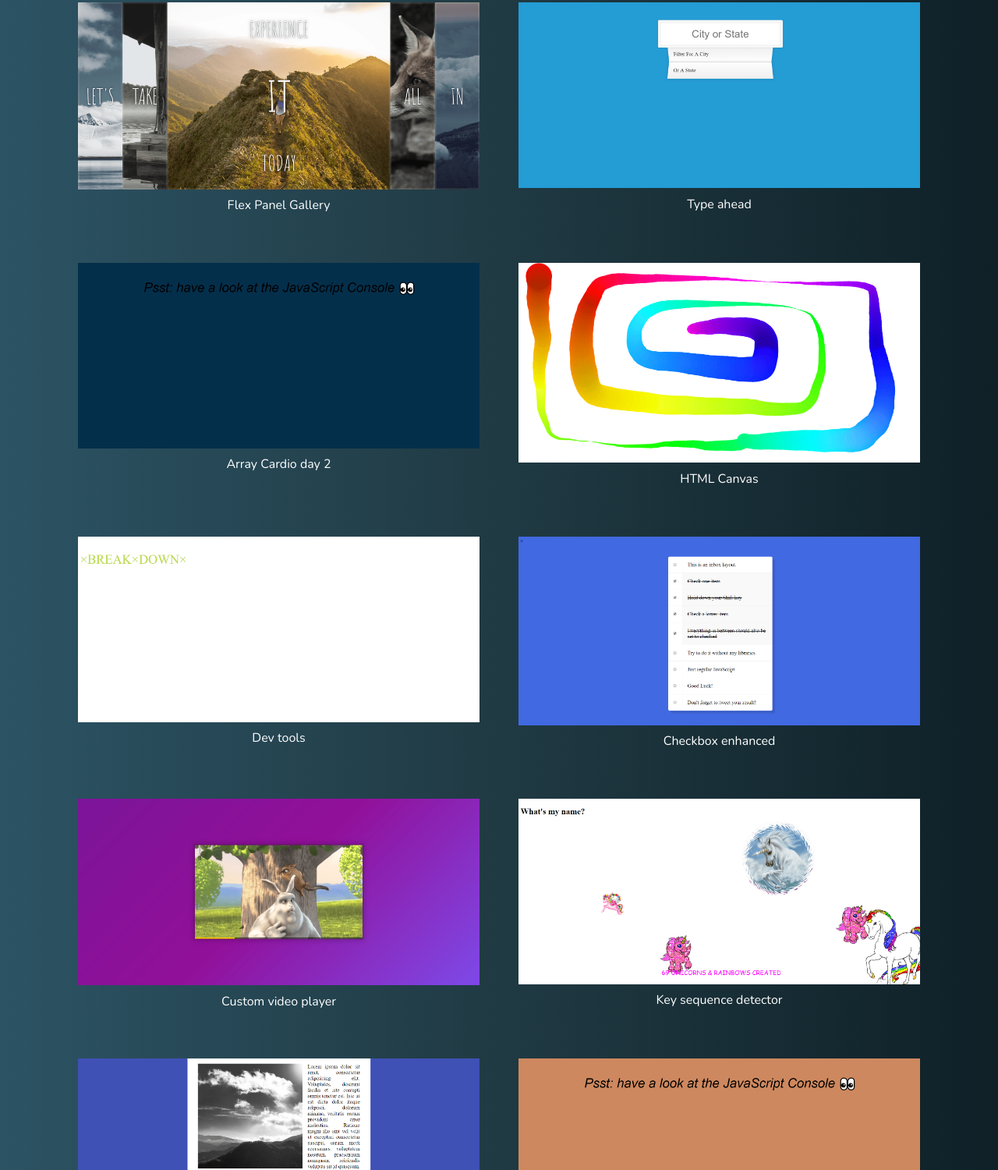
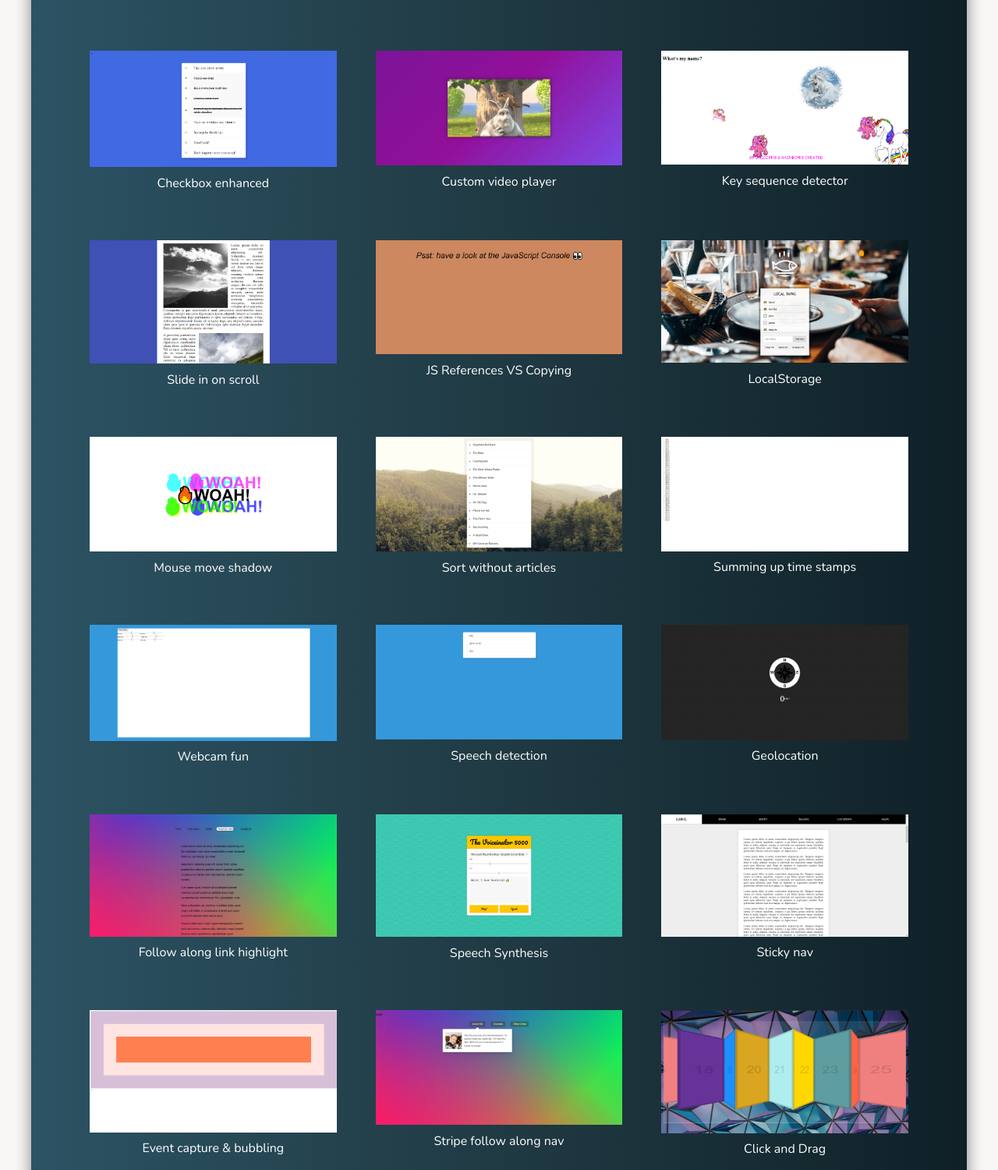
Before and after one commit to idhow/Javascript30, a website: page index.html in a window 1280 px wide. Shown: the part 993-2493 px from the top of the page at 78% size. Drawn offline with nearby package versions, Linux system fonts and the light colour scheme.

Commit message:
add animation & fix height

```diff
--- a/asset/sass/_component.scss
+++ b/asset/sass/_component.scss
@@ -6,6 +6,10 @@
   color: $color-primary-dark;
   text-transform: uppercase;
   padding-top: 2rem;
+
+  @media only screen and (max-width: $bp-small) {
+    font-size: 4rem;
+  }
 }
 
 //CONTENT
--- a/asset/sass/_layout.scss
+++ b/asset/sass/_layout.scss
@@ -1,5 +1,5 @@
 .container {
-  max-width: 140rem;
+  max-width: 120rem;
   margin: 5rem auto;
   background: #0F2027;  /* fallback for old browsers */
   background: -webkit-linear-gradient(to right, #2C5364, #203A43, #0F2027);  /* Chrome 10-25, Safari 5.1-6 */
@@ -8,7 +8,7 @@
   border-radius: .5rem;
   box-shadow: 0px 0px 2rem grey;
 
-  @media only screen and (max-width: $bp-largest) {
+  @media only screen and (max-width: $bp-large) {
     margin: 0;
     max-width: 100%;
     width: 100%;
@@ -19,26 +19,28 @@
   font-size: 1.8rem;
   font-weight: 300;
   text-align: center;
+  padding: 2rem 0;
 
   a {
     text-decoration: none;
     color: $color-primary;
   }
+
+  @media only screen and (max-width: $bp-small) {
+    font-size: 1.4rem;
+  }
 }
 
-
 .items {
-  margin: 7.5rem 10rem;
-
-
+  margin: 5rem 7.5rem;
   display: grid;
-  grid-template-columns: repeat(auto-fit, minmax(35rem, 1fr));
+  grid-template-columns: repeat(auto-fit, minmax(25rem, 1fr));
   grid-gap: 5rem;
 }
 
 .footer {
   font-size: 1.6rem;
-  padding-bottom: 2rem;
+  padding-bottom: 4rem;
   text-align: center;
 
   a {
--- a/index.html
+++ b/index.html
@@ -7,10 +7,10 @@
   <title>Ido's Javascript 30</title>
   <link href="https://fonts.googleapis.com/css?family=Nunito:300,400,600,700&display=swap" rel="stylesheet">
   <link rel="stylesheet" href="asset/css/style.css">
+  <link rel="stylesheet" href="https://unpkg.com/aos@next/dist/aos.css" />
 </head>
 <body>
   <div class="container">
-
 
     <header class="header">
       <h1 class="title">Javascript 30</h1>
@@ -26,222 +26,227 @@
 
     <div class="items">
 
-
-      <div class="item">
+      <div class="item" data-aos="fade-up">
         <a class="item__link" target="_blank" href="01 - JavaScript Drum Kit/index.html">
           <img class="item__img" src="asset/img/thumb-1-min.png" alt="JS Drum Kit">
           <h4 class="item__title">Javascript Drum Kit</h4>
         </a>
       </div>
 
-      <div class="item">
+      <div class="item" data-aos="fade-up">
         <a class="item__link" target="_blank" href="02 - JS and CSS Clock/index.html">
           <img class="item__img" src="asset/img/thumb-2-min.png" alt="JS and CSS Clock">
           <h4 class="item__title">JS and CSS Clock</h4>
         </a>
       </div>
 
-      <div class="item">
+      <div class="item" data-aos="fade-up">
         <a class="item__link" target="_blank" href="03 - CSS Variables/index.html">
           <img class="item__img" src="asset/img/thumb-3-min.png" alt="CSS Variables">
           <h4 class="item__title">CSS Variables</h4>
         </a>
       </div>
 
-      <div class="item">
+      <div class="item" data-aos="fade-up">
         <a class="item__link" target="_blank" href="04 - Array Cardio Day 1/index.html">
           <img class="item__img" src="asset/img/thumb-4-min.png" alt="Array Cardio 1">
           <h4 class="item__title">Array Cardio Day 1</h4>
         </a>
       </div>
 
-      <div class="item">
+      <div class="item" data-aos="fade-up">
         <a class="item__link" target="_blank" href="05 - Flex Panel Gallery/index.html">
           <img class="item__img" src="asset/img/thumb-5-min.png" alt="Flex Panel Gallery">
           <h4 class="item__title">Flex Panel Gallery</h4>
         </a>
       </div>
 
-      <div class="item">
+      <div class="item" data-aos="fade-up">
         <a class="item__link" target="_blank" href="06 - Type Ahead/index.html">
           <img class="item__img" src="asset/img/thumb-6-min.png" alt="Type Ahead">
           <h4 class="item__title">Type ahead</h4>
         </a>
       </div>
 
-      <div class="item">
+      <div class="item" data-aos="fade-up">
         <a class="item__link" target="_blank" href="07 - Array Cardio Day 2/index.html">
           <img class="item__img" src="asset/img/thumb-7-min.png" alt="Array Cardio 2">
           <h4 class="item__title">Array Cardio day 2</h4>
         </a>
       </div>
 
-      <div class="item">
+      <div class="item" data-aos="fade-up">
         <a class="item__link" target="_blank"  href="08 - Fun with HTML5 Canvas/index.html">
           <img class="item__img" src="asset/img/thumb-8-min.png" alt="HTML Canvas">
           <h4 class="item__title">HTML Canvas</h4>
         </a>
       </div>
 
-      <div class="item">
+      <div class="item" data-aos="fade-up">
         <a class="item__link" target="_blank" href="09 - Dev Tools Domination/index.html">
           <img class="item__img" src="asset/img/thumb-9-min.png" alt="Dev Tools">
           <h4 class="item__title">Dev tools</h4>
         </a>
       </div>
 
-      <div class="item">
+      <div class="item" data-aos="fade-up">
         <a class="item__link" target="_blank" href="10 - Hold Shift and Check Checkboxes/index.html">
           <img class="item__img" src="asset/img/thumb-10-min.png" alt="Checkbox enhanced">
           <h4 class="item__title">Checkbox enhanced</h4>
         </a>
       </div>
 
-      <div class="item">
+      <div class="item" data-aos="fade-up">
         <a class="item__link" target="_blank" href="11 - Custom Video Player/index.html">
           <img class="item__img" src="asset/img/thumb-11-min.png" alt="Custom Video Player">
           <h4 class="item__title">Custom video player</h4>
         </a>
       </div>
 
-      <div class="item">
+      <div class="item" data-aos="fade-up">
         <a class="item__link" target="_blank" href="12 - Key Sequence Detection/index.html">
           <img class="item__img" src="asset/img/thumb-12-min.png" alt="Key Sequence Detector">
           <h4 class="item__title">Key sequence detector</h4>
         </a>
       </div>
 
-      <div class="item">
+      <div class="item" data-aos="fade-up">
         <a class="item__link" target="_blank" href="13 - Slide in on Scroll/index.html">
           <img class="item__img" src="asset/img/thumb-13-min.png" alt="Slide In on Scroll">
           <h4 class="item__title">Slide in on scroll</h4>
         </a>
       </div>
 
-      <div class="item">
+      <div class="item" data-aos="fade-up">
         <a class="item__link" target="_blank" href="14 - JavaScript References VS Copying/index.html">
           <img class="item__img" src="asset/img/thumb-14-min.png" alt="JS References VS Copying">
           <h4 class="item__title">JS References VS Copying</h4>
         </a>
       </div>
 
-      <div class="item">
+      <div class="item" data-aos="fade-up">
         <a class="item__link" target="_blank" href="15 - LocalStorage/index.html">
           <img class="item__img" src="asset/img/thumb-15-min.png" alt="LocalStorage">
           <h4 class="item__title">LocalStorage</h4>
         </a>
       </div>
 
-      <div class="item">
+      <div class="item" data-aos="fade-up">
         <a class="item__link" target="_blank" href="16 - Mouse Move Shadow/index.html">
           <img class="item__img" src="asset/img/thumb-16-min.png" alt="Mouse Move Shadow">
           <h4 class="item__title">Mouse move shadow</h4>
         </a>
       </div>
 
-      <div class="item">
+      <div class="item" data-aos="fade-up">
         <a class="item__link" target="_blank" href="17 - Sort Without Articles/index.html">
           <img class="item__img" src="asset/img/thumb-17-min.png" alt="Sort without articles">
           <h4 class="item__title">Sort without articles</h4>
         </a>
       </div>
 
-      <div class="item">
+      <div class="item" data-aos="fade-up">
         <a class="item__link" target="_blank" href="18 - Adding Up Times with Reduce/index.html">
           <img class="item__img" src="asset/img/thumb-18-min.png" alt="Summing up time stamps">
           <h4 class="item__title">Summing up time stamps</h4>
         </a>
       </div>
 
-      <div class="item">
+      <div class="item" data-aos="fade-up">
         <a class="item__link" target="_blank" href="19 - Webcam Fun/index.html">
           <img class="item__img" src="asset/img/thumb-19-min.png" alt="webcam fun">
           <h4 class="item__title">Webcam fun</h4>
         </a>
       </div>
 
-      <div class="item">
+      <div class="item" data-aos="fade-up">
         <a class="item__link" target="_blank" href="20 - Speech Detection/index.html">
           <img class="item__img" src="asset/img/thumb-20-min.png" alt="Speech detection">
           <h4 class="item__title">Speech detection</h4>
         </a>
       </div>
 
-      <div class="item">
+      <div class="item" data-aos="fade-up">
         <a class="item__link" target="_blank" href="21 - Geolocation/index.html">
           <img class="item__img" src="asset/img/thumb-21-min.png" alt="Geolocation">
           <h4 class="item__title">Geolocation</h4>
         </a>
       </div>
 
-      <div class="item">
+      <div class="item" data-aos="fade-up">
         <a class="item__link" target="_blank" href="22 - Follow Along Link Highlighter/index.html">
           <img class="item__img" src="asset/img/thumb-22-min.png" alt="Follow along link highlight">
           <h4 class="item__title">Follow along link highlight</h4>
         </a>
       </div>
 
-      <div class="item">
+      <div class="item" data-aos="fade-up">
         <a class="item__link" target="_blank" href="23 - Speech Synthesis/index.html">
           <img class="item__img" src="asset/img/thumb-23-min.png" alt="Speech Synthesis">
           <h4 class="item__title">Speech Synthesis</h4>
         </a>
       </div>
 
-      <div class="item">
+      <div class="item" data-aos="fade-up">
         <a class="item__link" target="_blank" href="24 - Sticky Nav/index.html">
           <img class="item__img" src="asset/img/thumb-24-min.png" alt="Sticky nav">
           <h4 class="item__title">Sticky nav</h4>
         </a>
       </div>
 
-      <div class="item">
+      <div class="item" data-aos="fade-up">
         <a class="item__link" target="_blank" href="25 - Event Capture, Propagation, Bubbling and Once/index.html">
           <img class="item__img" src="asset/img/thumb-25-min.png" alt="Event capture & bubbling">
           <h4 class="item__title">Event capture & bubbling</h4>
         </a>
       </div>
 
-      <div class="item">
+      <div class="item" data-aos="fade-up">
         <a class="item__link" target="_blank" href="26 - Stripe Follow Along Nav/index.html">
           <img class="item__img" src="asset/img/thumb-26-min.png" alt="Stripe follow along nav">
           <h4 class="item__title">Stripe follow along nav</h4>
         </a>
       </div>
 
-      <div class="item">
+      <div class="item" data-aos="fade-up">
         <a class="item__link" target="_blank" href="27 - Click and Drag/index.html">
           <img class="item__img" src="asset/img/thumb-27-min.png" alt="Click and Drag">
           <h4 class="item__title">Click and Drag</h4>
         </a>
       </div>
 
-      <div class="item">
+      <div class="item" data-aos="fade-up">
         <a class="item__link" target="_blank" href="28 - Video Speed Controller/index.html">
           <img class="item__img" src="asset/img/thumb-28-min.png" alt="Video speed controller">
           <h4 class="item__title">Video speed controller</h4>
         </a>
       </div>
 
-      <div class="item">
+      <div class="item" data-aos="fade-up">
         <a class="item__link" target="_blank" href="29 - Countdown Timer/index.html">
           <img class="item__img" src="asset/img/thumb-29-min.png" alt="Countdown Timer">
           <h4 class="item__title">Countdown Timer</h4>
         </a>
       </div>
 
-      <div class="item">
+      <div class="item" data-aos="fade-up">
         <a class="item__link" target="_blank" href="30 - Whack A Mole/index.html">
           <img class="item__img" src="asset/img/thumb-30-min.png" alt="Whack a mole Game">
           <h4 class="item__title">Whack a Mole Game</h4>
         </a>
       </div>
+
     </div>
 
     <footer class="footer">
-      &copy; Design by <a href="https://github.com/idhow" target="_blank">IDOWWORK</a>
+      &copy; Development & Design by <a href="https://github.com/idhow" target="_blank">IDOWWORK</a>
     </footer>
 
   </div>
+
+  <script src="https://unpkg.com/aos@next/dist/aos.js"></script>
+  <script>
+    AOS.init();
+  </script>
 </body>
 </html>
--- a/package.json
+++ b/package.json
@@ -20,5 +20,8 @@
     "node-sass": "^4.5.3",
     "npm-run-all": "^4.1.1",
     "postcss-cli": "^4.1.1"
+  },
+  "dependencies": {
+    "aos": "^2.3.4"
   }
 }
```
Also changed, not shown: asset/sass/_base.scss (+1 -6 lines), asset/css/style.css, 1 other file.
